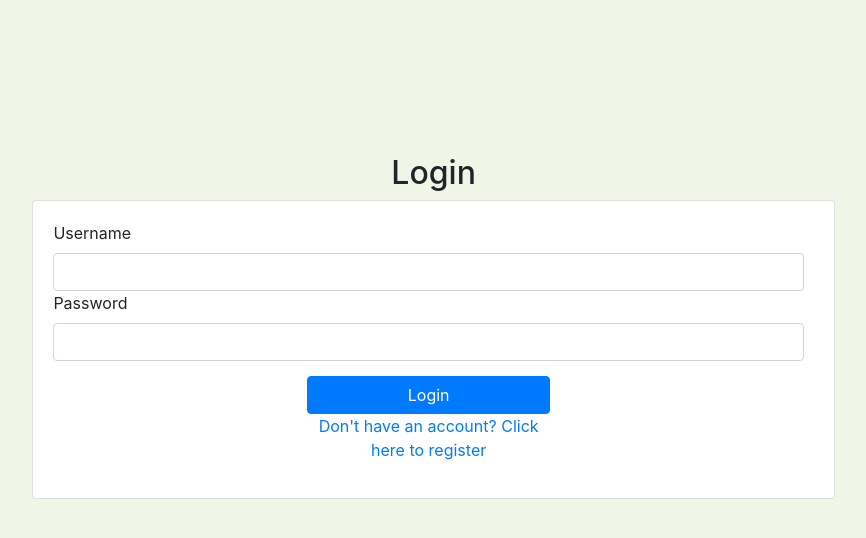
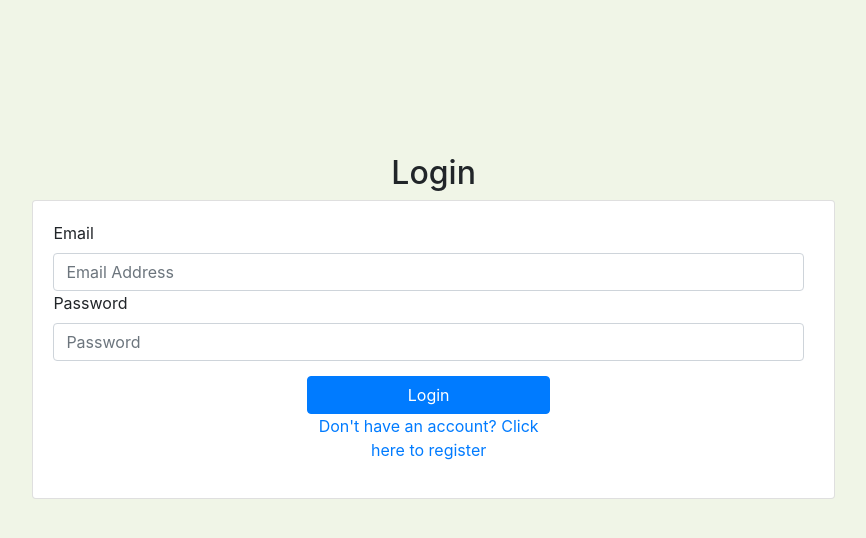
Before and after one commit to SoftMaintanence/SportsApplication, a PHP site: page /login.php in a window 1280 px wide. Shown: the top 538 px of the page, without its empty margins (166-1032 px from the left). Run offline with PHP 8.4, Linux system fonts and the light colour scheme.

Commit message:
Modified login & registration part
Changed the method of logging in users into the website and also included BMI field in SQL

```diff
--- a/login.php
+++ b/login.php
@@ -17,40 +17,44 @@ $conn->query("CREATE TABLE IF NOT EXISTS users (
                 `name` VARCHAR(255) not null,
                 age INT(11) not null,
                 email VARCHAR(255) not null,
-                `password` VARCHAR(50) not null,
+                `password` VARCHAR(100) not null,
                 `weight` VARCHAR(255) NOT NULL,
                 height float,
                 BMI float,
                 regimen INT(11),
                 preferences VARCHAR(255),
                 gender VARCHAR(255),
-                UNIQUE (Email)
+                UNIQUE (email)
             )");
 
 
 if(isset($_POST["register"])){
 
+    // Sanitize $_POST array (Remove unwanted characters)
+    $POST=filter_var_array($_POST,FILTER_SANITIZE_STRING);
+
     //change height to meters
-    $heightMeters = $_POST['height']/100;
+    $heightMeters = $POST['height']/100;
 
-    $name=$_POST['name'];
-    $age=$_POST['age'];
-    $email=$_POST['email'];
-    $weight=$_POST['weight'];
-    $height=$_POST['height'];
+    $name=$POST['name'];
+    $age=$POST['age'];
+    $email=$POST['email'];
+    $weight=$POST['weight'];
+    $height=$POST['height'];
+
     //BMI Calculation
-    $BMI = $_POST['weight']/($heightMeters*$heightMeters);
-    $regimen=$_POST['regimen'];
-    $gender=$_POST['gender'];
-    $preferences=$_POST['preferences'];
-    $password=$conn->real_escape_string($_POST['password']);
-    $confirmPassword=$conn->real_escape_string($_POST['confirm_password']);
+    $BMI = $POST['weight']/($heightMeters*$heightMeters);
+    $regimen=$POST['regimen'];
+    $gender=$POST['gender'];
+    $preferences=$POST['preferences'];
+    $password=$conn->real_escape_string($POST['password']);
+    $confirmPassword=$conn->real_escape_string($POST['confirm_password']);
 
     // Compares passwords
     if($password === $confirmPassword){
-        $password=md5($password);
+        $password=password_hash($password,PASSWORD_DEFAULT);
         $insert_sql = "INSERT INTO users (`name`, `age`, `email`, `password`, `weight`, `height`, `BMI`,`regimen`, `preferences`, `gender`)
-                    VALUES ('$name', '$age', '$email','$password','$weight', '$height', '$BMI', '$regimen','$preferences', '$gender')";
+                                VALUES ('$name', '$age', '$email','$password','$weight', '$height', '$BMI', '$regimen','$preferences', '$gender')";
         if($conn->query($insert_sql)===true){
         echo '<script type="text/javascript">';
         echo ' alert("Your account has been registered. You may login now.")';  //not showing an alert box.
@@ -69,10 +73,39 @@ if(isset($_POST["register"])){
 
 
 
-if(isset($_POST["submit"])){
+if(isset($_POST["login"])){
 
-    $sql = "SELECT email,`password` FROM users";
+    // Sanitize $_POST array (Remove unwanted characters)
+    $POST = filter_var_array($_POST , FILTER_SANITIZE_STRING);
 
+    $email=$POST["email"];
+    $password=$POST["password"];
+
+
+    $sql = "SELECT email,`password` FROM users WHERE email='$email'";
+
+    $result = mysqli_query($conn, $sql);
+
+    $resultRows = mysqli_fetch_assoc($result);
+
+    // Checks if password matches the hash
+    if(password_verify($password,$resultRows["password"])){
+
+        // Can register a $_SESSION variable here to make sure the user has logged in
+
+        header("Location:verification.php");
+
+        // To show that there is a password match in database. Pls remove once all settle
+        print_r($resultRows);
+
+
+
+
+
+    }
+    else{
+        echo '<script> alert("Invalid Login, please try again.") </script>';
+    }
 
 }
 
@@ -100,16 +133,16 @@ if(isset($_POST["submit"])){
                 <h2 class="text-center">Login</h2>
                 <div class="card">
                     <div class="card-body">
-                        <form method="POST" action="verification.php">
+                        <form method="POST" action="<?php echo htmlspecialchars($_SERVER["PHP_SELF"]); ?>">
                             <div class="form-group">
                                 <div class="form-row">
-                                    <div class="col"><label>Username</label><input name="username" class="form-control" type="text"></div>
+                                    <div class="col"><label>Email</label><input placeholder="Email Address" name="email" class="form-control" type="text"></div>
                                 </div>
                                 <div class="form-row" style="margin-bottom: 15px;">
-                                    <div class="col"><label>Password</label><input name="password" class="form-control" type="password"></div>
+                                    <div class="col"><label>Password</label><input placeholder="Password" name="password" class="form-control" type="password"></div>
                                 </div>
                                 <div class="form-row justify-content-center align-items-center">
-                                    <div class="col-lg-4"><button class="btn btn-primary btn-block" name="submit" type="submit">Login</button></div>
+                                    <div class="col-lg-4"><button class="btn btn-primary btn-block" name="login" type="submit">Login</button></div>
                                 </div>
                                 <div class="form-row justify-content-center align-items-center">
                                     <div class="col-lg-4 text-center"><a href="registration.php">Don't have an account? Click here to register</a></div>
```
Also changed, not shown: registration.php (+6 -5 lines).
